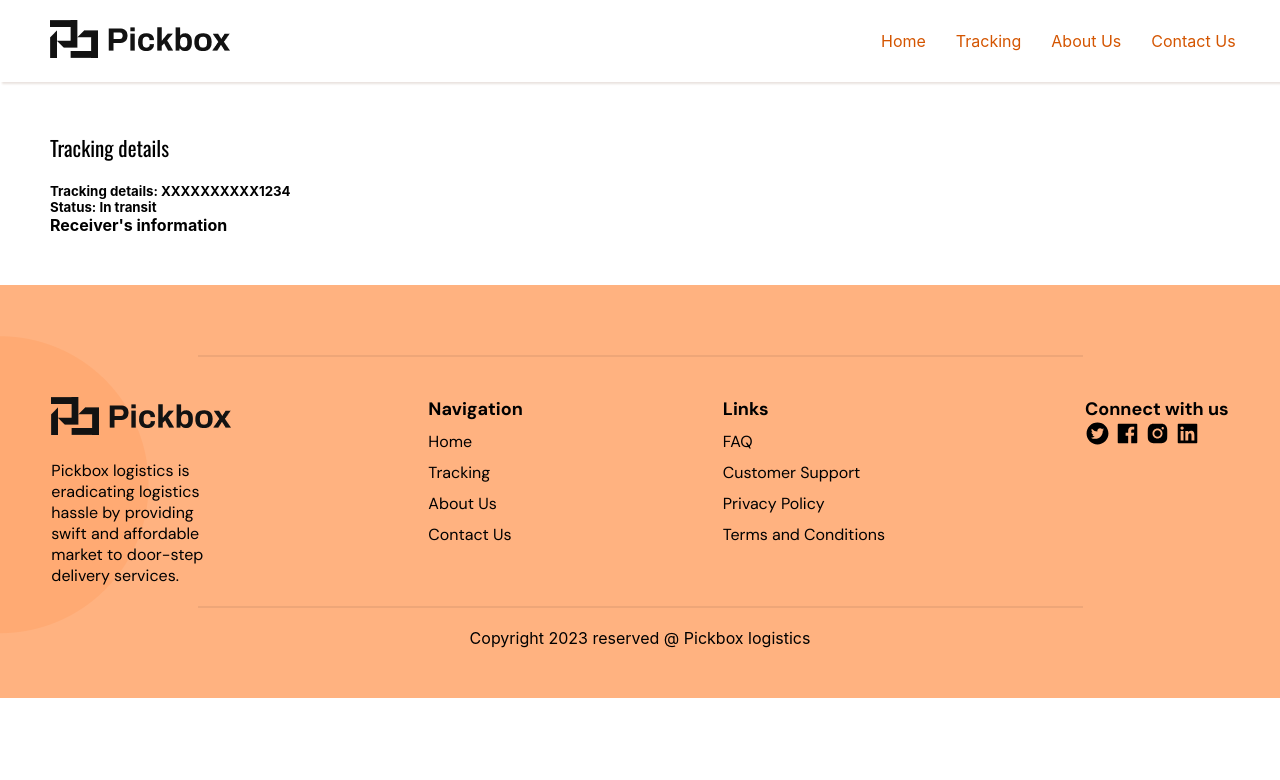
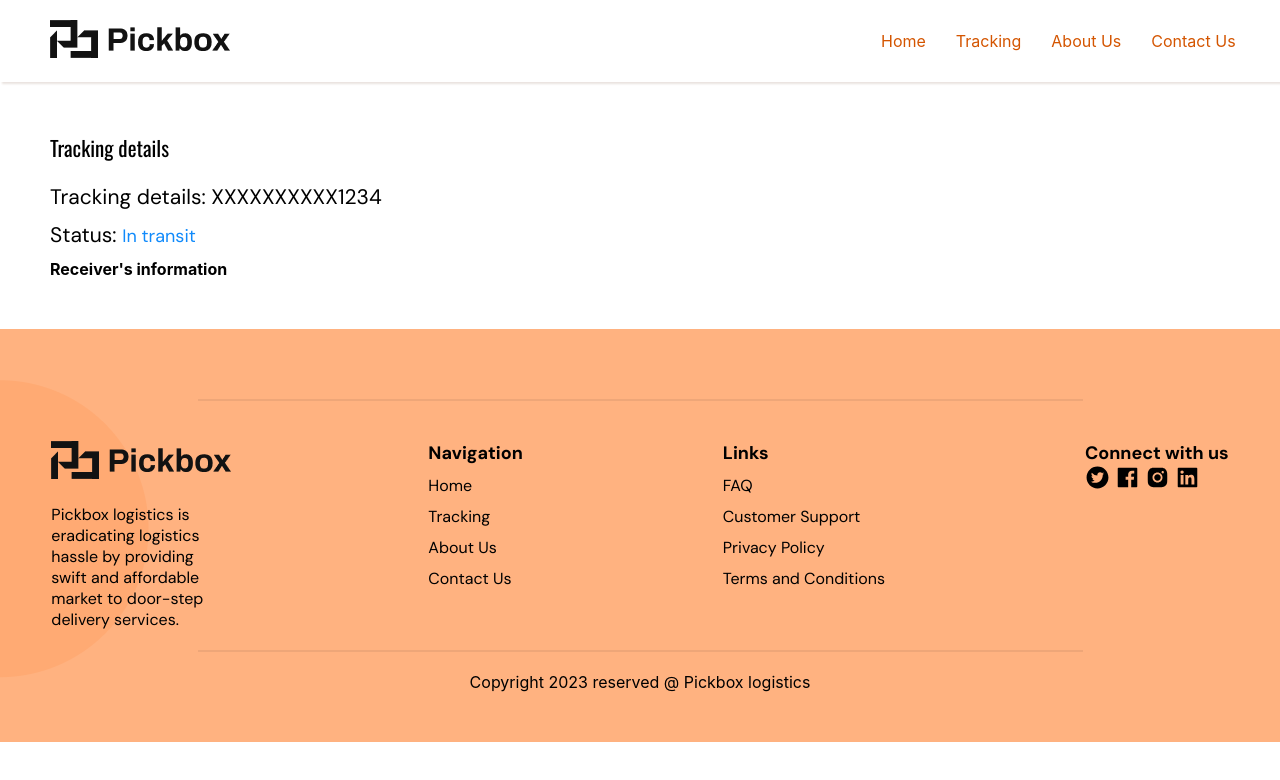
Before and after one commit to Pickbox-Project/Pickbox-frontend, a React (Create React App) app: page /more-details in a window 1280 px wide. Shown: the top 780 px of the page. Built offline with nearby package versions, Linux system fonts and the light colour scheme.

Commit message:
Started styling MoreDetails component

```diff
--- a/src/Components/MoreDetails/MoreDetails.css
+++ b/src/Components/MoreDetails/MoreDetails.css
@@ -12,3 +12,15 @@
     font-weight: 400;
     margin-bottom: 20px;
 }
+
+.more-details-customer-info>h5 {
+    font-family: "DM Sans";
+    margin-bottom: 10px;
+    font-size: 21px;
+    font-weight: 200;
+}
+
+.more-details-customer-info .result {
+    color: #108afb;
+    font-size: 18px;
+}
--- a/src/Components/MoreDetails/MoreDetails.jsx
+++ b/src/Components/MoreDetails/MoreDetails.jsx
@@ -11,7 +11,7 @@ const MoreDetails = () => {
             Tracking details: <span>XXXXXXXXXX1234</span>
           </h5>
           <h5>
-            Status: <span>In transit</span>
+            Status: <span className="result">In transit</span>
           </h5>
           <h4>Receiver's information</h4>
         </div>
```
